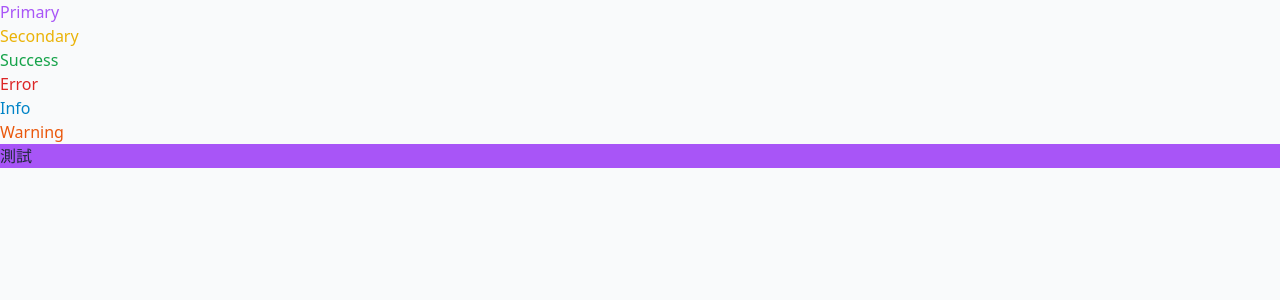
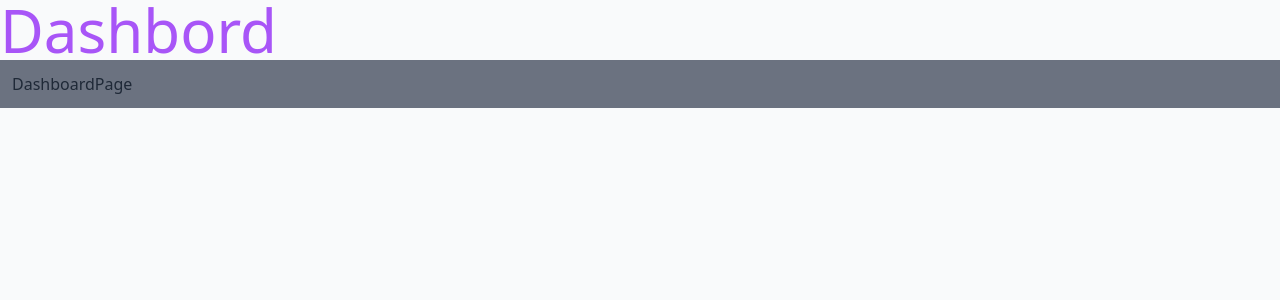
Before and after one commit to njyun666666/react-tailwindcss, a React (Create React App) app: page / in a window 1280 px wide. Shown: the top 300 px of the page. Built offline with nearby package versions, Linux system fonts and the light colour scheme.

Commit message:
setting router

```diff
--- a/package.json
+++ b/package.json
@@ -12,6 +12,8 @@
     "@types/react-dom": "^18.2.6",
     "react": "^18.2.0",
     "react-dom": "^18.2.0",
+    "react-helmet-async": "^1.3.0",
+    "react-router-dom": "^6.14.1",
     "react-scripts": "5.0.1",
     "typescript": "^4.9.5",
     "web-vitals": "^2.1.4"
--- a/public/index.html
+++ b/public/index.html
@@ -21,7 +21,7 @@
       work correctly both with client-side routing and a non-root public URL.
       Learn how to configure a non-root public URL by running `npm run build`.
     -->
-    <title>React App</title>
+    <title>react-tailwindcss</title>
   </head>
   <body>
     <noscript>You need to enable JavaScript to run this app.</noscript>
--- a/src/App.tsx
+++ b/src/App.tsx
@@ -1,5 +1,8 @@
 import { useEffect } from 'react';
 import './App.css';
+import { RouterProvider } from 'react-router-dom';
+import router from './router';
+import { HelmetProvider } from 'react-helmet-async';
 
 const App = () => {
   useEffect(() => {
@@ -18,15 +21,9 @@ const App = () => {
   });
 
   return (
-    <>
-      <h1 className="text-primary">Primary</h1>
-      <h1 className="text-secondary">Secondary</h1>
-      <h1 className="text-success">Success</h1>
-      <h1 className="text-error">Error</h1>
-      <h1 className="text-info">Info</h1>
-      <h1 className="text-warning">Warning</h1>
-      <p className="bg-[--color-primary]">測試</p>
-    </>
+    <HelmetProvider>
+      <RouterProvider router={router} />
+    </HelmetProvider>
   );
 };
 
--- /dev/null
+++ b/src/layouts/DashboardLayout.tsx
@@ -0,0 +1,11 @@
+import { Outlet } from 'react-router-dom';
+
+const DashboardLayout = () => {
+  return (
+    <>
+      <h1 className="text-6xl text-primary">Dashbord</h1>
+      <Outlet />
+    </>
+  );
+};
+export default DashboardLayout;
--- /dev/null
+++ b/src/pages/Page.tsx
@@ -0,0 +1,14 @@
+import React from 'react';
+import { Helmet } from 'react-helmet-async';
+
+const Page = ({ title, children }: { title: string; children: React.ReactNode }) => {
+  return (
+    <>
+      <Helmet>
+        <title>{title} | react-tailwindcss</title>
+      </Helmet>
+      <div className="bg-gray-500 p-3">{children}</div>
+    </>
+  );
+};
+export default Page;
--- /dev/null
+++ b/src/pages/button/ButtonPage.tsx
@@ -0,0 +1,6 @@
+import Page from '../Page';
+
+const ButtonPage = () => {
+  return <Page title="Button">ButtonPage</Page>;
+};
+export default ButtonPage;
--- /dev/null
+++ b/src/pages/dashboard/DashboardPage.tsx
@@ -0,0 +1,6 @@
+import Page from '../Page';
+
+const DashboardPage = () => {
+  return <Page title="Dashboard">DashboardPage</Page>;
+};
+export default DashboardPage;
--- /dev/null
+++ b/src/router.tsx
@@ -0,0 +1,27 @@
+import { Navigate, createBrowserRouter } from 'react-router-dom';
+import DashboardLayout from './layouts/DashboardLayout';
+import DashboardPage from './pages/dashboard/DashboardPage';
+import ButtonPage from './pages/button/ButtonPage';
+
+const router = createBrowserRouter([
+  {
+    path: '/',
+    element: <DashboardLayout />,
+    children: [
+      {
+        path: '/',
+        element: <DashboardPage />,
+      },
+      {
+        path: 'button',
+        element: <ButtonPage />,
+      },
+    ],
+  },
+  {
+    path: '*',
+    element: <Navigate to="/" replace />,
+  },
+]);
+
+export default router;
```
Also changed, not shown: 1 other file (tests, documents, lock files or other folders).
